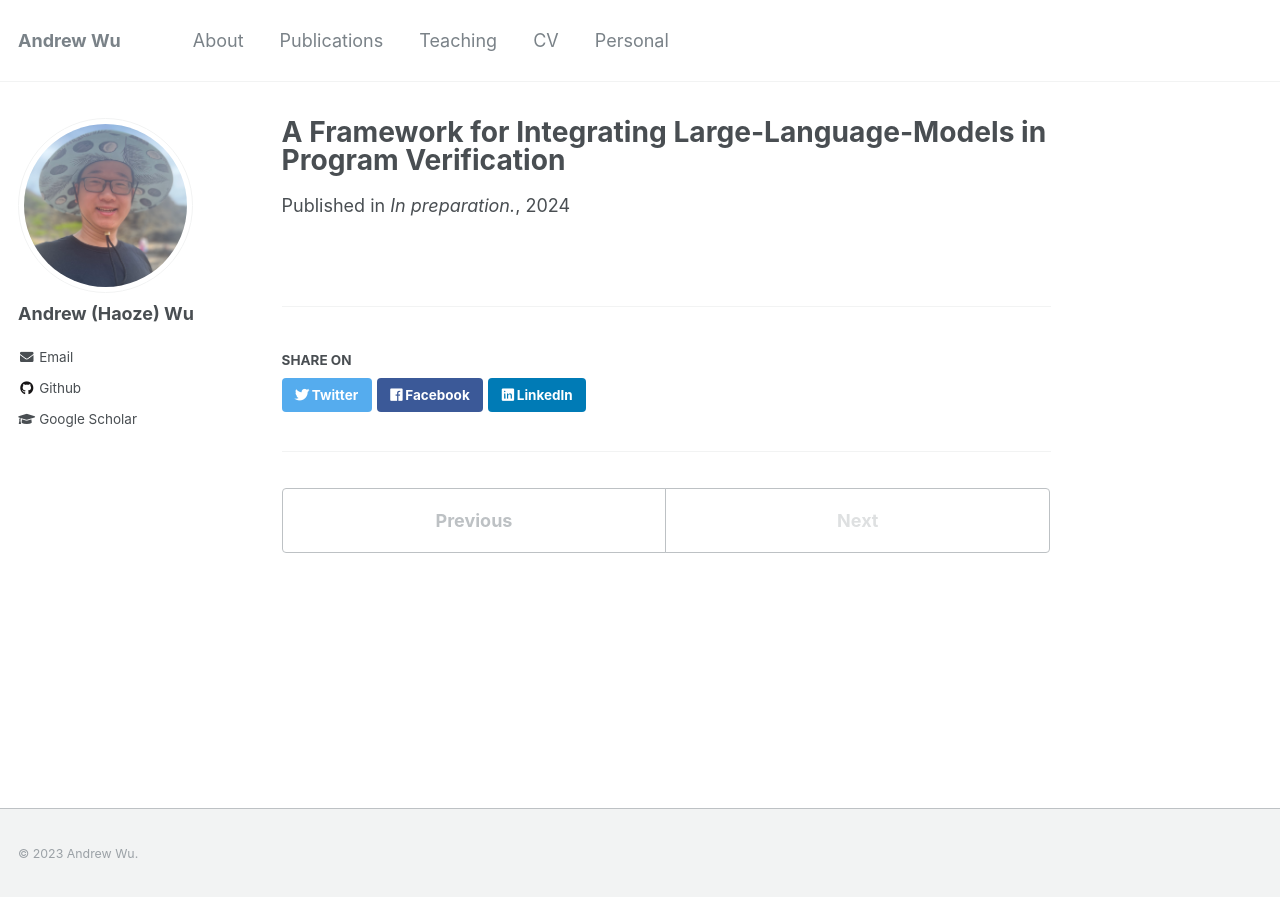
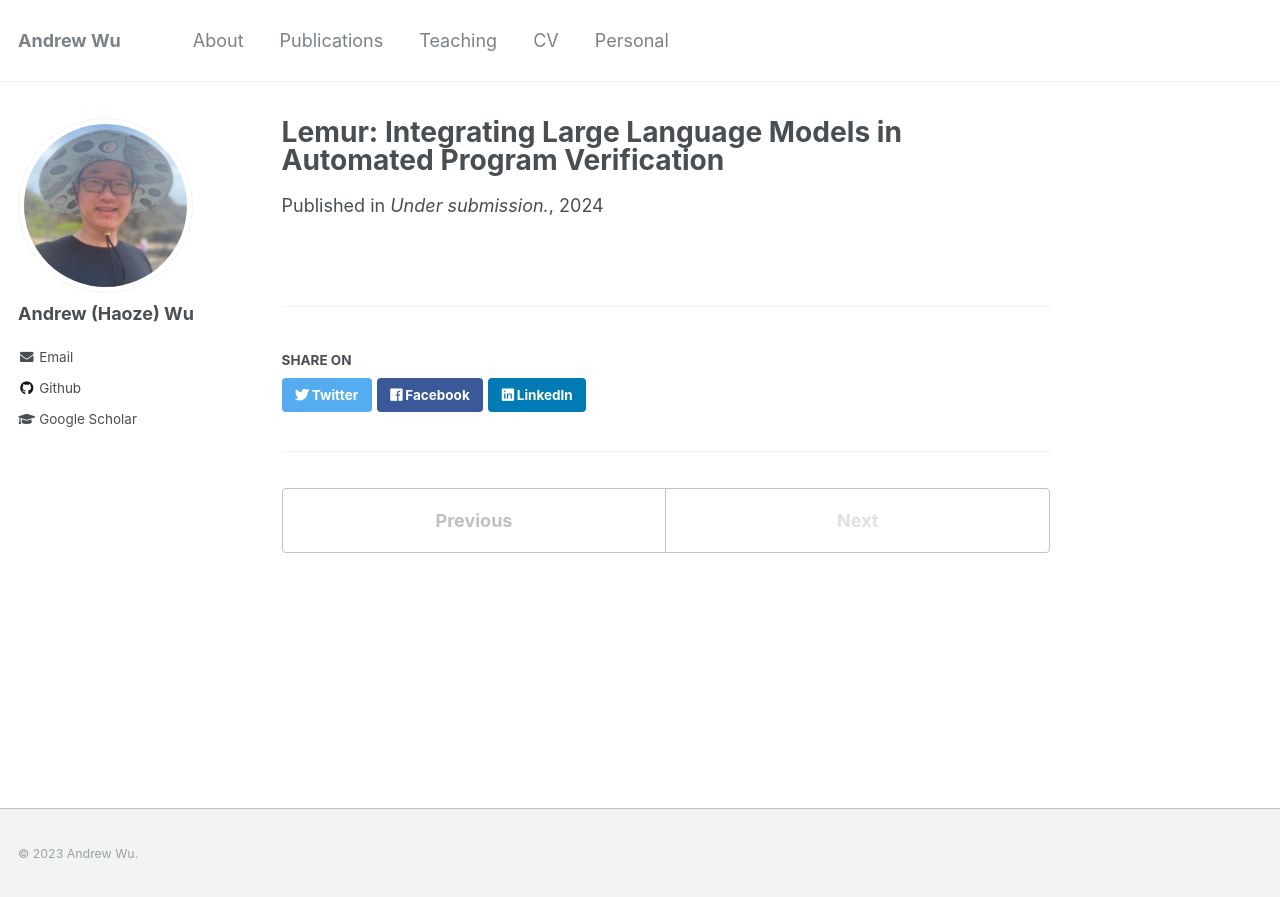
Before and after one commit to wu-haoze/wu-haoze.github.io, a Jekyll site: the page built from _publications/2024-4-1-framework.md, in a window 1280 px wide. Shown: the top 897 px of the page. Built offline with Jekyll 4.4.1, drawn with Linux system fonts in a browser that asks for light colours.

Commit message:
Update 2024-4-1-framework.md

```diff
--- a/_publications/2024-4-1-framework.md
+++ b/_publications/2024-4-1-framework.md
@@ -1,12 +1,12 @@
 ---
-title:  "A Framework for Integrating Large-Language-Models in Program Verification"
+title:  "Lemur: Integrating Large Language Models in Automated Program Verification"
 collection: publications
-venue: In preparation.
-bibtex:
-paperurl:
+venue: Under submission.
+bibtex: '../files/wu-2024-lemur.bib'
+paperurl: 'https://arxiv.org/abs/2310.04870'
 codeurl:
 link:
-authors:
+authors: Haoze Wu, Clark Barrett, Nina Narodytska
 honor:
 equal:
 preprint: true
```
